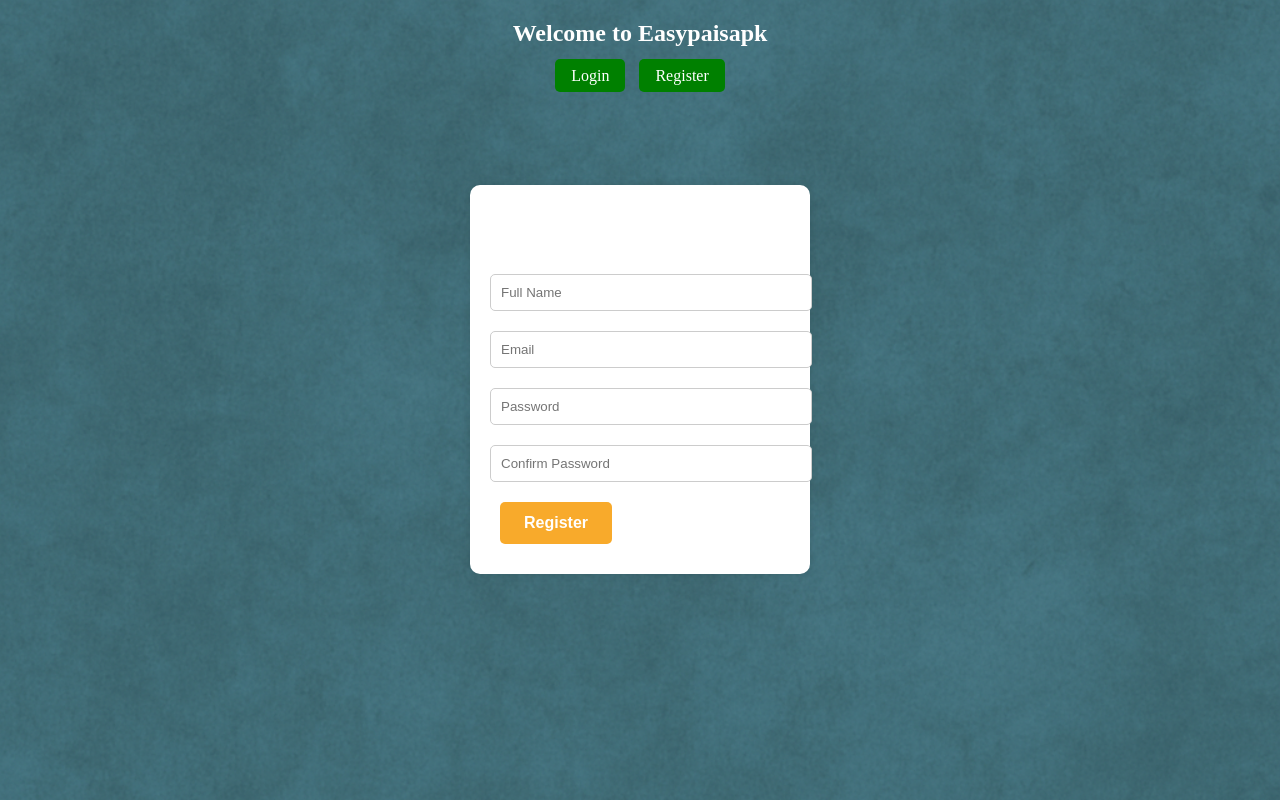
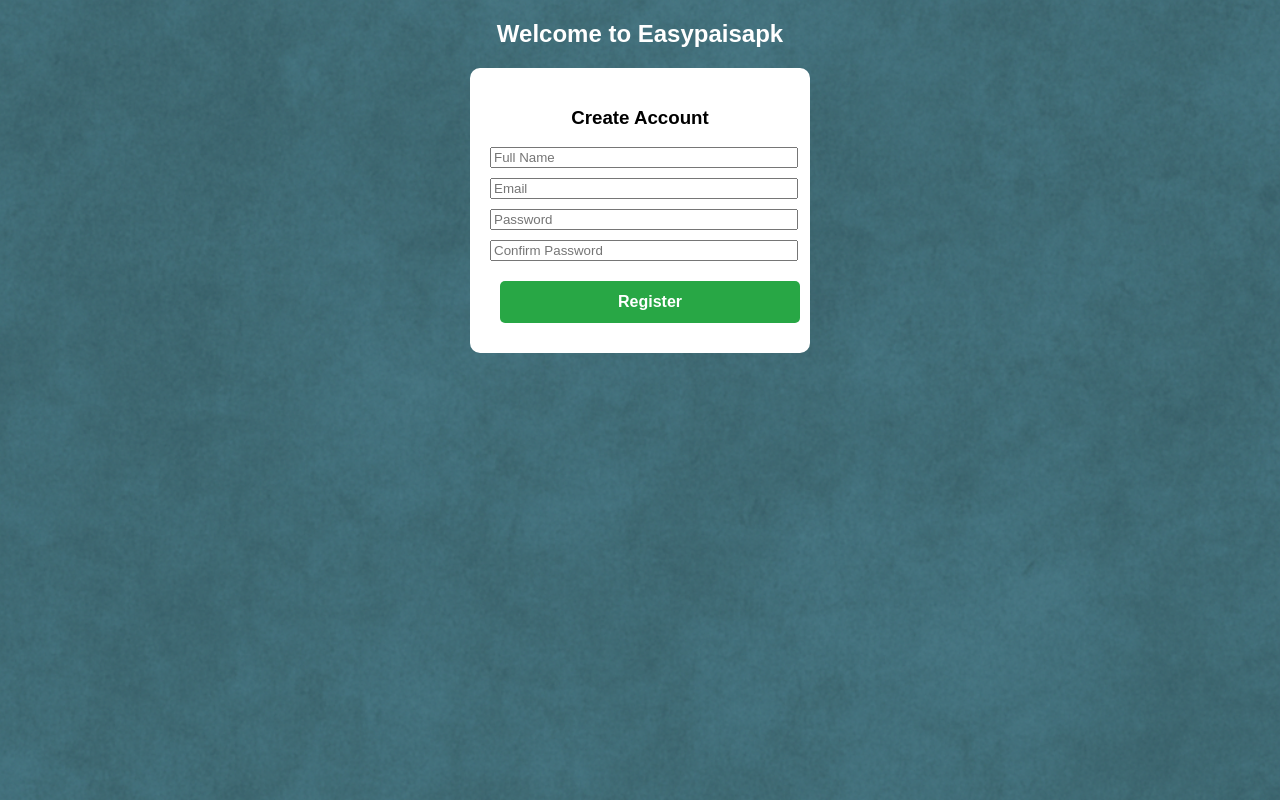
Before and after one commit to Farhan804295/https-easypaisapk-earning.netlify.app, a plain HTML site: page register.html in a window 1280 px wide. Drawn offline with Linux system fonts and the light colour scheme; files whose address does not match are found by name.

Commit message:
Add files via upload

```diff
--- a/register.html
+++ b/register.html
@@ -9,8 +9,8 @@
       background-size: cover;
       background-repeat: no-repeat;
       background-attachment: fixed;
+      font-family: Arial, sans-serif;
     }
-
     .btn {
       padding: 12px 24px;
       margin: 10px;
@@ -21,64 +21,26 @@
       cursor: pointer;
       display: inline-block;
     }
-
     .btn-register {
-      background-color: #f8aa2b;
+      background-color: #28a745;
       color: white;
-    }
-
-    .form-container {
-      background: white;
-      padding: 20px;
-      max-width: 300px;
-      margin: 100px auto;
-      border-radius: 10px;
-      box-shadow: 0 0 10px rgba(0,0,0,0.1);
-    }
-
-    input {
-      width: 100%;
-      padding: 10px;
-      margin: 10px 0;
-      border: 1px solid #ccc;
-      border-radius: 5px;
-    }
-
-    h2, h3 {
-      text-align: center;
-      color: white;
-    }
-
-    .top-buttons {
-      text-align: center;
-      margin-bottom: 10px;
-    }
-
-    .top-buttons a {
-      padding: 8px 16px;
-      background: green;
-      color: white;
-      margin: 0 5px;
-      border-radius: 5px;
-      text-decoration: none;
     }
   </style>
 </head>
 <body>
-  <h2>Welcome to Easypaisapk</h2>
-  <div class="top-buttons">
-    <a href="login.html">Login</a>
-    <a href="register.html">Register</a>
-  </div>
-  <div class="form-container">
-    <h3>Create Account</h3>
+
+  <h2 style="text-align: center; color: white;">Welcome to Easypaisapk</h2>
+
+  <div style="max-width: 300px; margin: 0 auto; background: white; padding: 20px; border-radius: 10px;">
+    <h3 style="text-align: center;">Create Account</h3>
     <form>
-      <input type="text" placeholder="Full Name" required>
-      <input type="email" placeholder="Email" required>
-      <input type="password" placeholder="Password" required>
-      <input type="password" placeholder="Confirm Password" required>
-      <button class="btn btn-register">Register</button>
+      <input type="text" placeholder="Full Name" style="width: 100%; margin-bottom: 10px;" required>
+      <input type="email" placeholder="Email" style="width: 100%; margin-bottom: 10px;" required>
+      <input type="password" placeholder="Password" style="width: 100%; margin-bottom: 10px;" required>
+      <input type="password" placeholder="Confirm Password" style="width: 100%; margin-bottom: 10px;" required>
+      <button class="btn btn-register" style="width: 100%;">Register</button>
     </form>
   </div>
+
 </body>
 </html>
```
